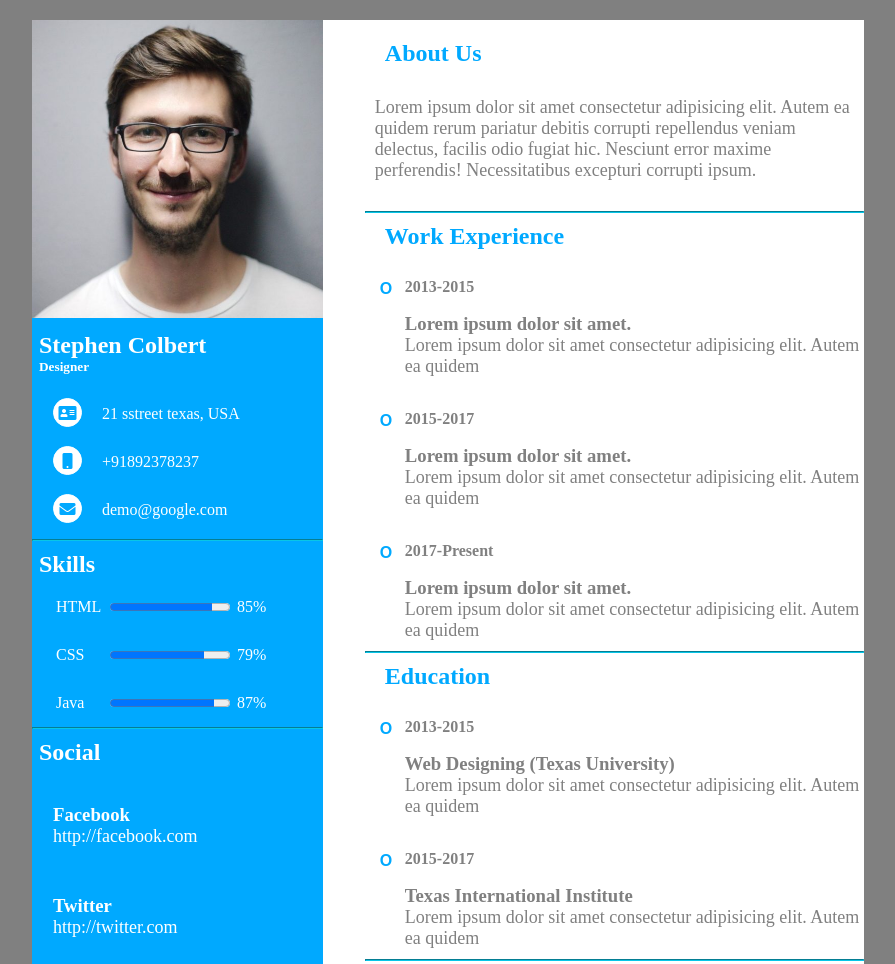
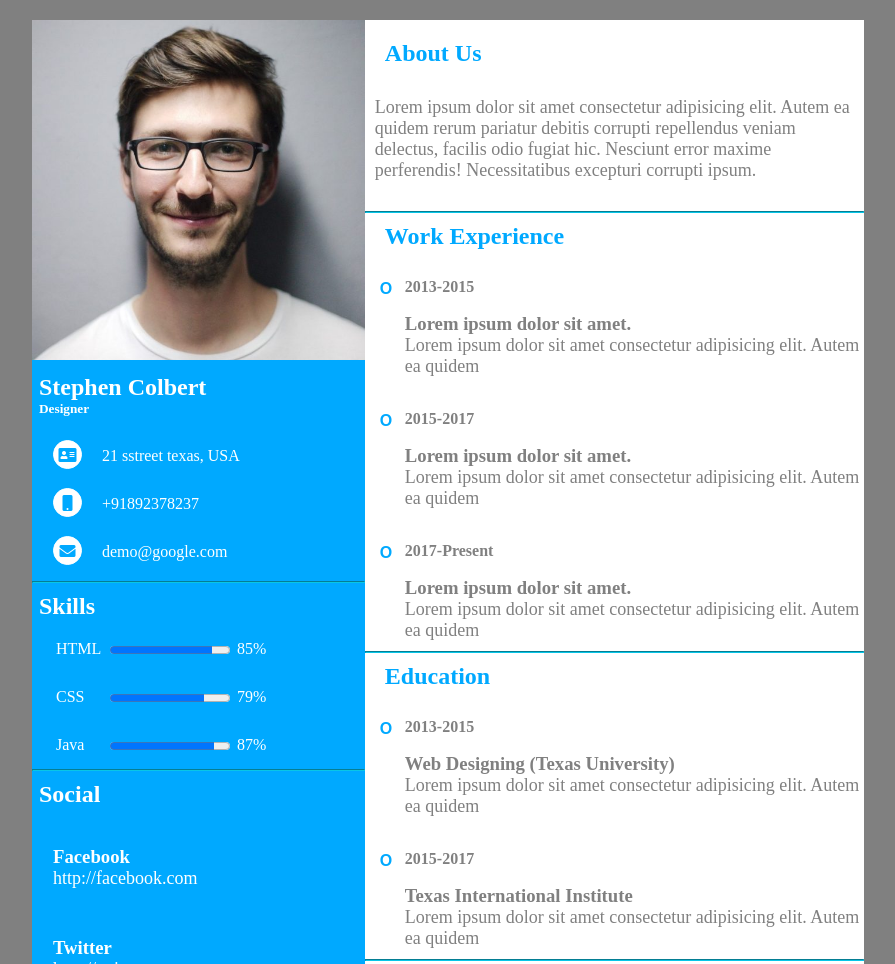
Before and after one commit to rahuljaim/simple_JavaScript_resume, a plain HTML site: page index.html in a window 1280 px wide. Shown: the top 964 px of the page, without its empty margins (192-1087 px from the left). Drawn offline with Linux system fonts and the light colour scheme.

Commit message:
Optimizing the style of the resume feel like page

```diff
--- a/profile.css
+++ b/profile.css
@@ -26,12 +26,12 @@ div.main div:not(:first-child) {
   margin-bottom: 20px;
 }
 aside {
-  width: 35%;
+  width: 295px;
   /* border: 1px solid gray; */
   background-color: #00a9ff;
   color: white;
   flex-shrink: 0;
-  /* flex:auto; */
+  flex:auto;
   flex-direction: column;
   margin-left: 0px;
 }
```
